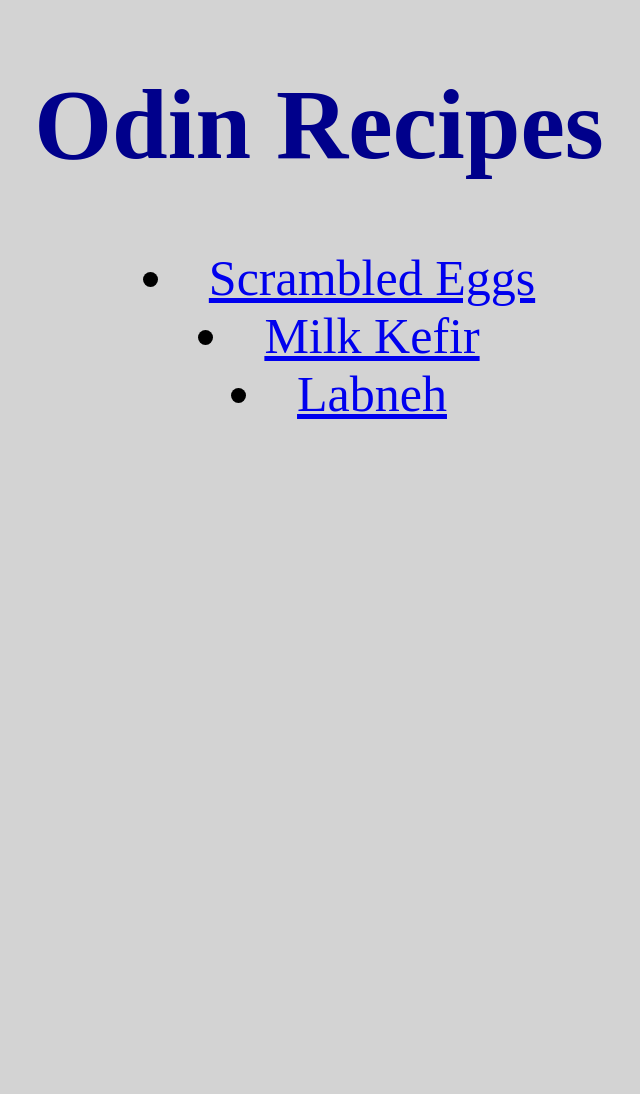
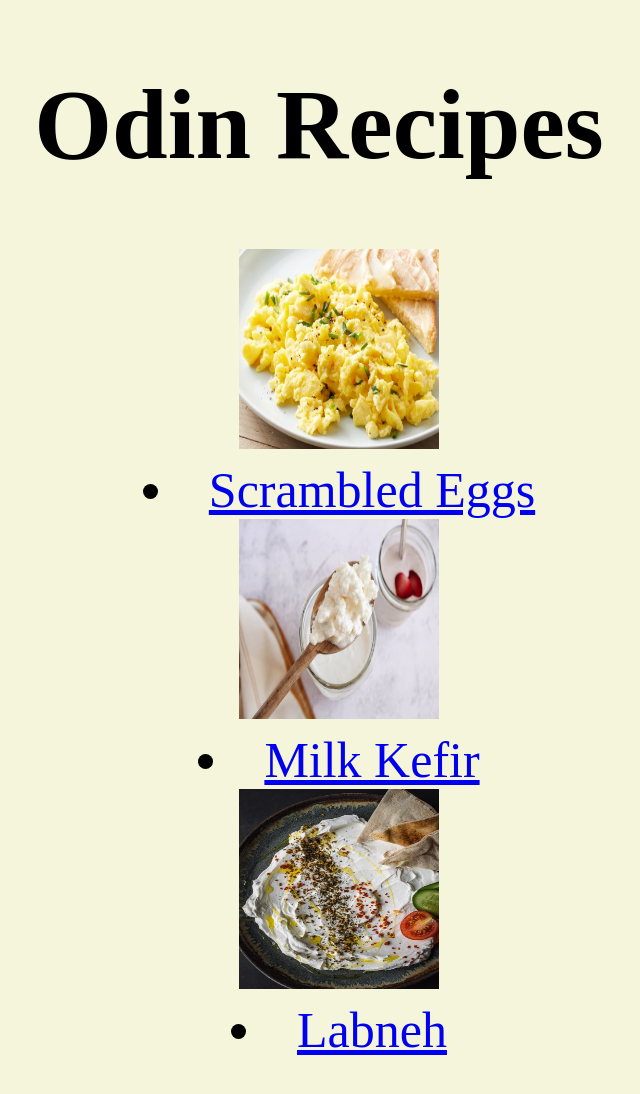
Before and after one commit to reycota/odin-recipes, a plain HTML site: page index.html in a window 1280 px wide. Shown: the whole page, without its empty margins (321-961 px from the left). Before the commit the page ends 800 px from the top, so only its background shows below. Drawn offline with Linux system fonts and the light colour scheme.

Commit message:
I modified the html file to have pictures above the link to the recipe, and modified the style sheet to make the picture a smaller size comparative to the link.

```diff
--- a/index.html
+++ b/index.html
@@ -10,8 +10,11 @@
     <h1 id="main-page-title">Odin Recipes</h1>
     <div class="links-to-recipes">
         <ul>
+            <img id="main-html-egg-img" src="./recipes/scrambled_eggs.jpg" alt="scrambled eggs">
             <li><a href="./recipes/scrambled-eggs.html">Scrambled Eggs</a></li>
+            <img id="main-html-kefir-img" src="./recipes/milk-kefir.jpg" alt="milk kefir">
             <li><a href="./recipes/milk-kefir.html">Milk Kefir</a></li>
+            <img id="main-html-labneh-img" src="./recipes/labneh.jpg" alt="labneh">
             <li><a href="./recipes/labneh.html">Labneh</a></li>
         </ul>
     </div>
--- a/style.css
+++ b/style.css
@@ -2,7 +2,6 @@
 
 #main-page-title {
     text-align: center;
-    color: darkblue;
     font-size: 100px;
 }
 
@@ -13,5 +12,21 @@
 }
 
 .main-html{
-    background-color: lightgray;
+    background-color: beige;
+    color: black;
 }
+
+#main-html-egg-img{
+    width: 200px;
+    height: 200px;
+}
+
+#main-html-kefir-img{
+    width: 200px;
+    height: 200px;
+}
+
+#main-html-labneh-img{
+    width: 200px;
+    height: 200px;
+}
```
